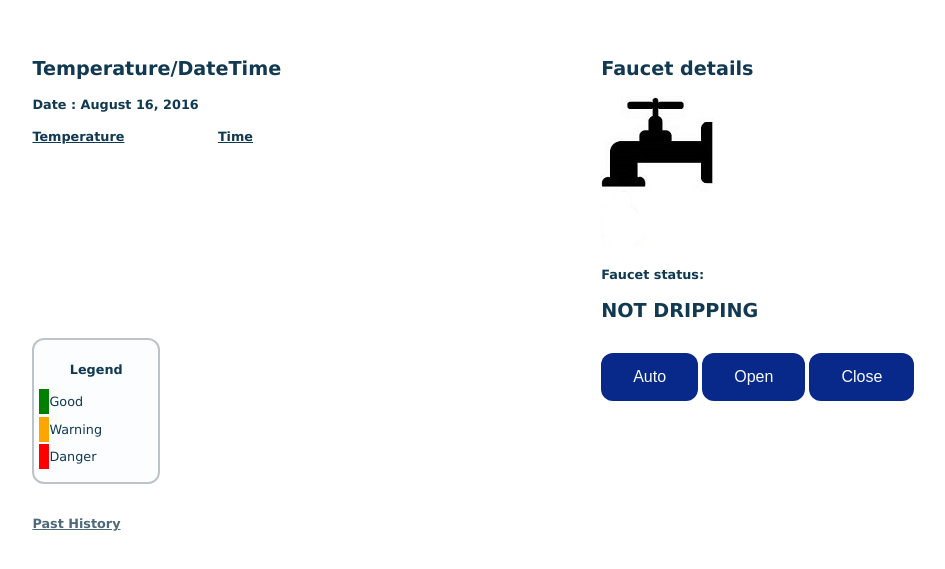
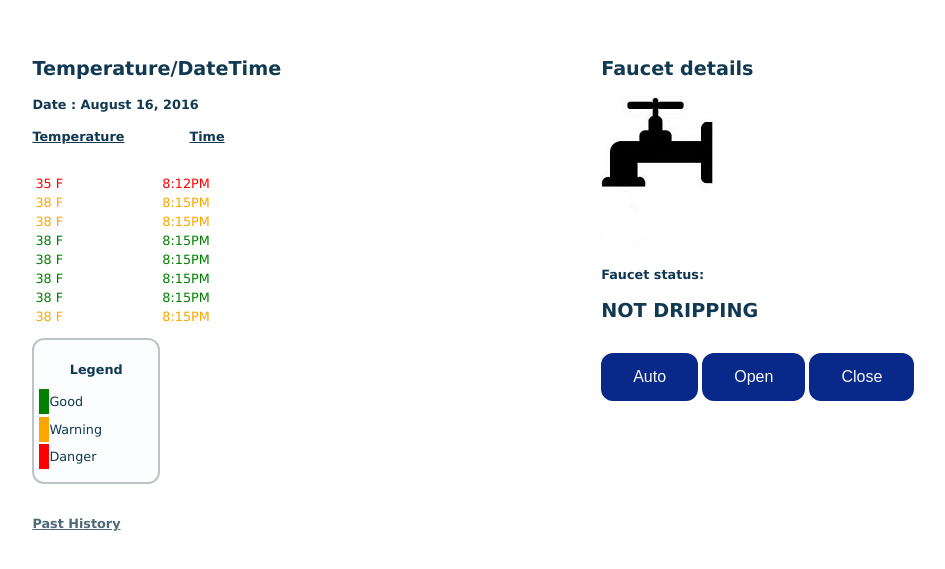
Before and after one commit to vuinguyen/SaveWaterPipesMultiUnit, a website: page client/selectedFaucetReading.html in a window 1280 px wide. Shown: the part 77-646 px from the top of the page, without its empty margins (102-1047 px from the left). Drawn offline with nearby package versions, Linux system fonts and the light colour scheme; no server answers; files whose address does not match are found by name.

Commit message:
update table styles

```diff
--- a/client/selectedFaucetReading.html
+++ b/client/selectedFaucetReading.html
@@ -39,7 +39,7 @@
    <table id="temperature-table">
 
      <!--Test Data -->
-      <!-- <tr class="danger">
+      <tr class="danger">
         <td class="row-temperature"> 35 F </td>
         <td class="row-time"> 8:12PM </td>
       </tr>
@@ -59,12 +59,12 @@
         <td class="row-temperature"> 38 F </td>
         <td class="row-time"> 8:15PM </td>
       </tr>
-      <tr class="error" rowspan="2">
+      <!-- <tr class="error" rowspan="2">
         <td class="row-error"> WARNING: CENSOR OFFLINE</td>
       </tr>
       <tr class="error" rowspan="2">
         <td class="row-error"> WARNING: CENSOR OFFLINE</td>
-      </tr>
+      </tr> -->
       <tr class="good">
         <td class="row-temperature"> 38 F </td>
         <td class="row-time"> 8:15PM </td>
@@ -80,7 +80,7 @@
       <tr class="danger">
         <td class="row-temperature"> 38 F </td>
         <td class="row-time"> 8:15PM </td>
-      </tr> -->
+      </tr>
     </table>
 </div>
 
--- a/client/temperature-styles.css
+++ b/client/temperature-styles.css
@@ -29,7 +29,7 @@
 
 .heading-time{
 	float: right;
-	padding-left: 30%;
+	padding-left: 20%;
 }
 
 [class*="heading-"]{
@@ -39,6 +39,10 @@
 
 .row-temperature{
 	text-align: center;
+}
+
+.row-time{
+		padding-left: 120%;
 }
 
 .row-error{
```
